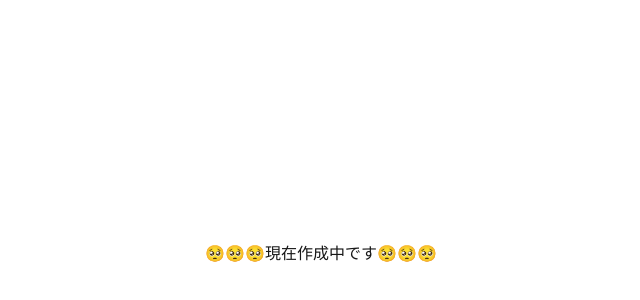
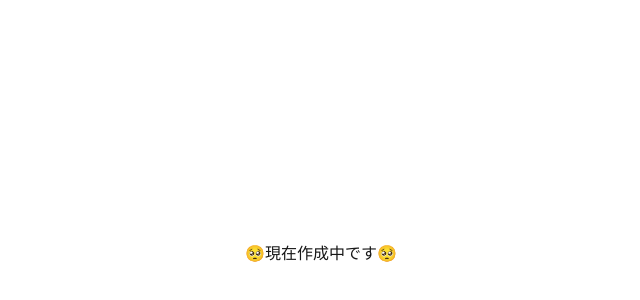
Before and after one commit to i-icc/hogecast-client, a Next.js app: page / in a window 1280 px wide. Shown: the part 146-446 px from the top of the page, without its empty margins (319-959 px from the left). Built offline with nearby package versions, Linux system fonts and the light colour scheme.

Commit message:
減らす

```diff
--- a/app/page.tsx
+++ b/app/page.tsx
@@ -3,7 +3,7 @@ export default function Home() {
     <div className="grid grid-rows-[20px_1fr_20px] items-center justify-items-center min-h-screen p-8 pb-20 gap-16 sm:p-20 font-[family-name:var(--font-geist-sans)]">
       <main className="flex flex-col gap-8 row-start-2 items-center sm:items-start">
         <div>
-          🥺🥺🥺現在作成中です🥺🥺🥺
+          🥺現在作成中です🥺
         </div>
       </main>
     </div>
```
Also changed, not shown: firebase.json, 1 other file (tests, documents, lock files or other folders).
